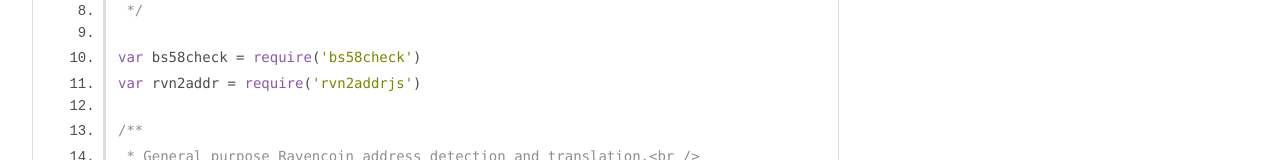
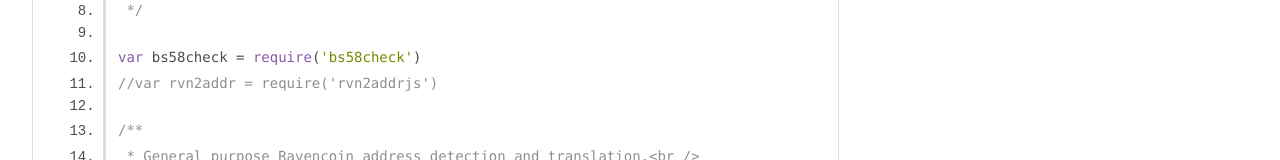
Before and after one commit to raven-community/rvnaddrjs, a website: page jsdoc/rvnaddr.js.html in a window 1280 px wide. Shown: the part 324-484 px from the top of the page. Drawn offline with Linux system fonts and the light colour scheme.

Commit message:
comment out rvn2addr

```diff
--- a/jsdoc/rvnaddr.js.html
+++ b/jsdoc/rvnaddr.js.html
@@ -36,7 +36,7 @@
  */
 
 var bs58check = require('bs58check')
-var rvn2addr = require('rvn2addrjs')
+//var rvn2addr = require('rvn2addrjs')
 
 /**
  * General purpose Ravencoin address detection and translation.&lt;br />
```
